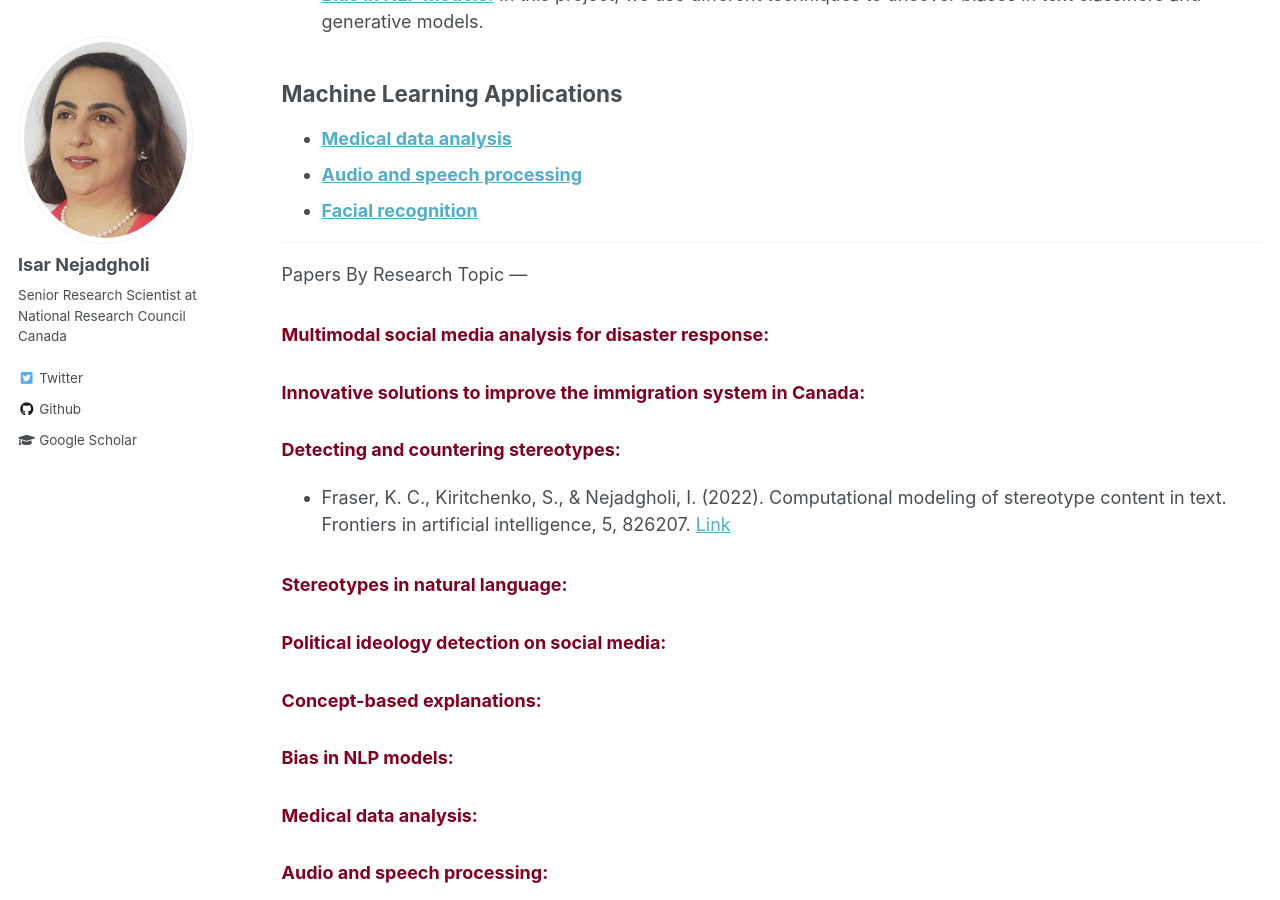
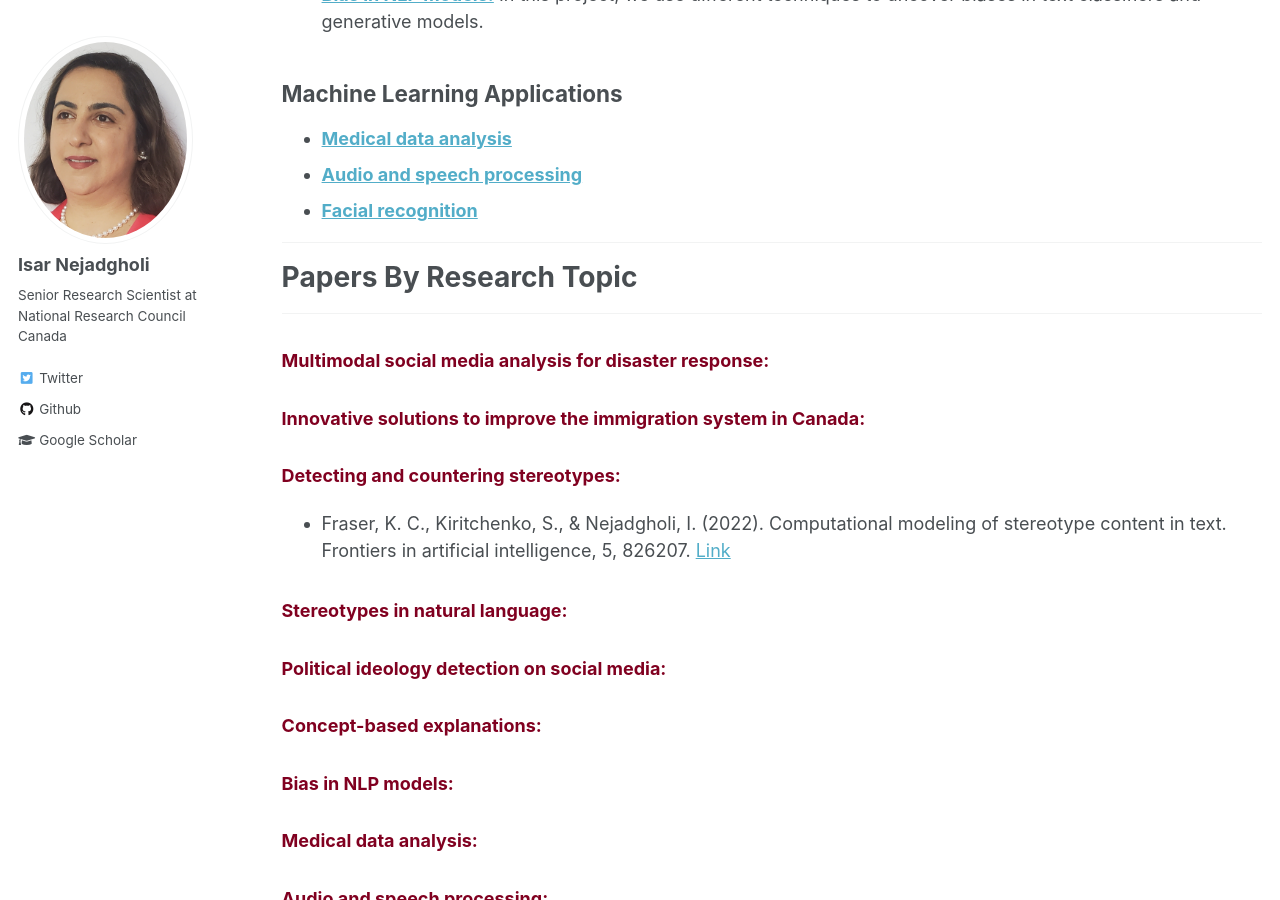
Before and after one commit to IsarNejad/IsarNejad.github.io, a Jekyll site: the page built from _pages/research.md, in a window 1280 px wide and 900 px high, scrolled down 822 px. Built offline with Jekyll 4.4.1, drawn with Linux system fonts in a browser that asks for light colours.

```diff
--- a/_pages/research.md
+++ b/_pages/research.md
@@ -24,7 +24,9 @@ author_profile: true
   - [**Facial recognition**](#PhD)
 
 ---
-Papers By Research Topic
+
+# Papers By Research Topic
+
 ---
 
 {: .gray}
```
